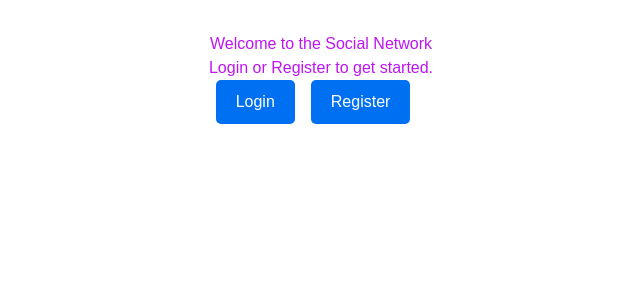
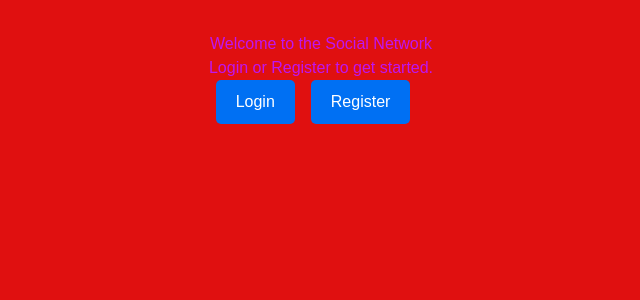
Before and after one commit to joseowino/social-network, a Next.js app in the folder social-network-frontend/: page / in a window 1280 px wide. Shown: the top 300 px of the page, without its empty margins (319-959 px from the left). Built offline with nearby package versions, Linux system fonts and the light colour scheme.

Commit message:
style: Modify text primary color

```diff
--- a/social-network-frontend/app/globals.css
+++ b/social-network-frontend/app/globals.css
@@ -1,7 +1,7 @@
 @import "tailwindcss";
 
 :root {
-  --background: white;
+  --background: rgb(224, 16, 16);
   --foreground: #be16f1;
 }
 
@@ -14,8 +14,9 @@
 
 @media (prefers-color-scheme: dark) {
   :root {
-    --background: #79a6e9;
-    --foreground: white;
+    --background:#95beec;
+    --foreground: rgb(41, 39, 39);
+    /* --foreground: white; */
   }
 }
 
```
